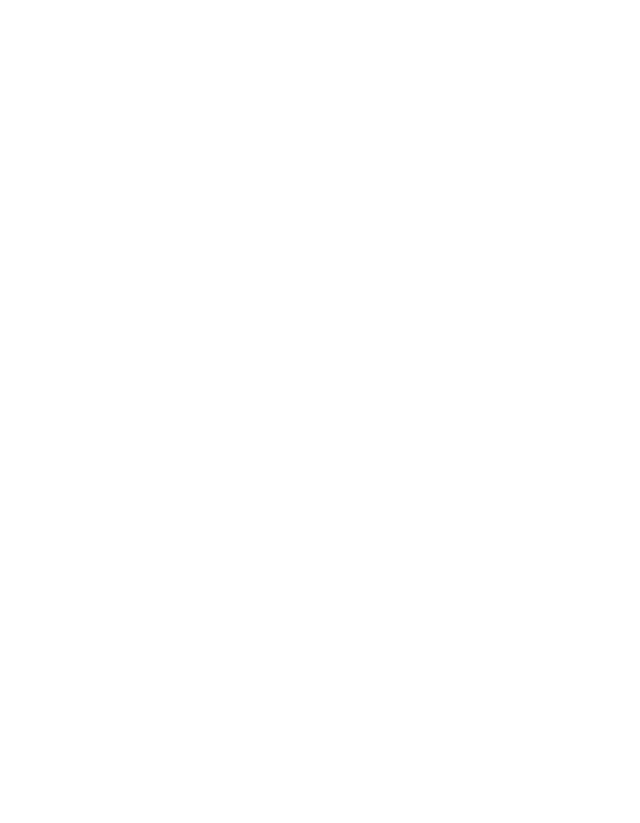
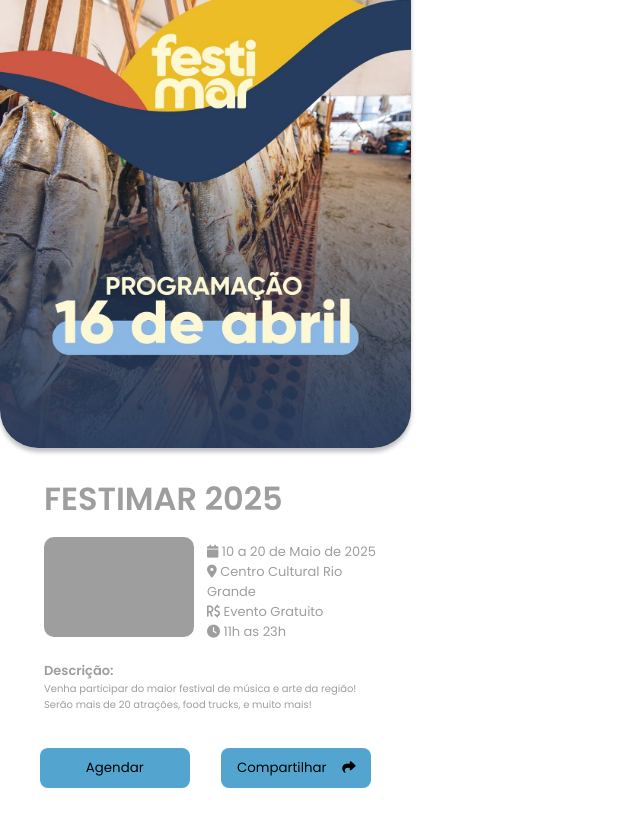
Before and after one commit to Raquel-VF/OQueFazerEmRioGrande, a plain HTML site: page HTML/evento.html in a window 1280 px wide. Shown: the whole page, without its empty margins (0-640 px from the left). Before the commit the page ends 800 px from the top, so only its background shows below. Drawn offline with Linux system fonts and the light colour scheme; grey boxes are pictures that could not be loaded.

Commit message:
terminado a tela de agendar evento

```diff
--- a/CSS/eventoStyle.css
+++ b/CSS/eventoStyle.css
@@ -0,0 +1,105 @@
+*{
+    margin: 0;
+    padding: 0;
+    box-sizing: border-box;
+    font-family: 'Poppins', sans-serif;
+}
+
+/*container tela evento*/
+.containerEvento{
+    width: 411px;
+    height: 823px;
+    background: #FFFFFF;
+    border-radius: 20px;
+    display: flex;
+    flex-direction: column;
+    align-items: center;
+    justify-content: center;
+}
+.containerEvento img{
+    width: 100%;
+    height: 500px;
+    border-radius: 0 0 38px 38px;
+    margin-top: -88px;
+    box-shadow: 0px 4px 4px rgba(0, 0, 0, 0.25);
+}
+.infoEvento{
+    width: 363px;
+    height: 300px;
+    border-radius: 20px;
+    display: flex;
+    flex-wrap: wrap;
+    justify-content: space-between;
+    align-items: center;
+    padding: 20px;
+}
+.infoEvento h1{
+    font-size: 32px;
+    font-weight: 600;
+    color: #9E9E9E;
+}
+.infoEvento .mapa {
+    width: 150px;
+    height:100px;
+    border-radius: 10px;
+    overflow: auto;
+    margin-bottom: 10px;
+}
+.infoEvento .detalhesEvento{
+    width: 170px;
+    height: 100px;
+    display: flex;
+    flex-direction: column;
+    align-items: center;
+    justify-content: center;
+    color: #9E9E9E;
+    font-size: 13px;
+
+}
+.infoEvento .detalhesEvento p{
+    width: 170px;
+    height: 40px;
+    margin-left: 20px;
+}
+.infoEvento .descricaoEvento{
+    width: 363px;
+    height: 60px;
+}
+.infoEvento .descricaoEvento h4{
+    color: #9E9E9E;
+    font-size: 13px;
+}
+
+.infoEvento .descricaoEvento p{
+    color: #9E9E9E;
+    font-size: 10px;
+
+}
+.botaoEvento{
+    width: 363px;
+    display: flex;
+    flex-direction: row;
+    align-items: flex-end;
+    justify-content: space-around;
+}
+.botaoEvento .btnAgendar{
+    width: 150px;
+    height: 40px;
+    background: #53A5CF;
+    border-radius: 8px;
+    display: flex;
+    align-items: center;
+    justify-content: center;
+    border: none;
+}
+.botaoEvento .btnCompartilhar{
+    width: 150px;
+    height: 40px;
+    background: #53A5CF;
+    border-radius: 8px;
+    display: flex;
+    align-items: center;
+    justify-content: center;
+    border: none;
+    justify-content: space-evenly
+}
--- a/HTML/evento.html
+++ b/HTML/evento.html
@@ -13,6 +13,29 @@
     <link href="https://fonts.googleapis.com/css2?family=Poppins:wght@300;400;500;600&display=swap" rel="stylesheet">
 </head>
 <body>
+    <div class="containerEvento">
+        <img src="../IMAGENS/festimar.jpg" alt="banner imagem da tela de eventos">
+        <div class="infoEvento">
+            <h1>FESTIMAR 2025</h1>
+            <div class="mapa">
+                <iframe src="https://www.google.com/maps/embed?pb=!1m14!1m12!1m3!1d2287.5192663022226!2d-52.0962590854479!3d-32.03049520869988!2m3!1f0!2f0!3f0!3m2!1i1024!2i768!4f13.1!5e1!3m2!1spt-PT!2sbr!4v1749176012913!5m2!1spt-PT!2sbr" width="150" height="100" style="border:0;" allowfullscreen="" loading="lazy" referrerpolicy="no-referrer-when-downgrade"></iframe>
+            </div>
+            <div class="detalhesEvento">
+                <p><i class="fa-solid fa-calendar"></i> 10 a 20 de Maio de 2025</p>
+                <p><i class="fa-solid fa-location-dot"></i> Centro Cultural Rio Grande</p>
+                <p><i class="fa-solid fa-brazilian-real-sign"></i> Evento Gratuito</p>
+                <p><i class="fa-solid fa-clock"></i> 11h as 23h</p>
+            </div>
+            <div class="descricaoEvento">
+                <h4>Descrição:</h4>
+                <p> Venha participar do maior festival de música e arte da região! Serão mais de 20 atrações, food trucks, e muito mais!</p>
+            </div>
 
+        </div>
+        <div class="botaoEvento">
+            <button class="btnAgendar">Agendar</button>
+            <button class="btnCompartilhar"> Compartilhar <i class="fa-solid fa-share"></i></button>
+
+    </div>
 </body>
 </html>
```
